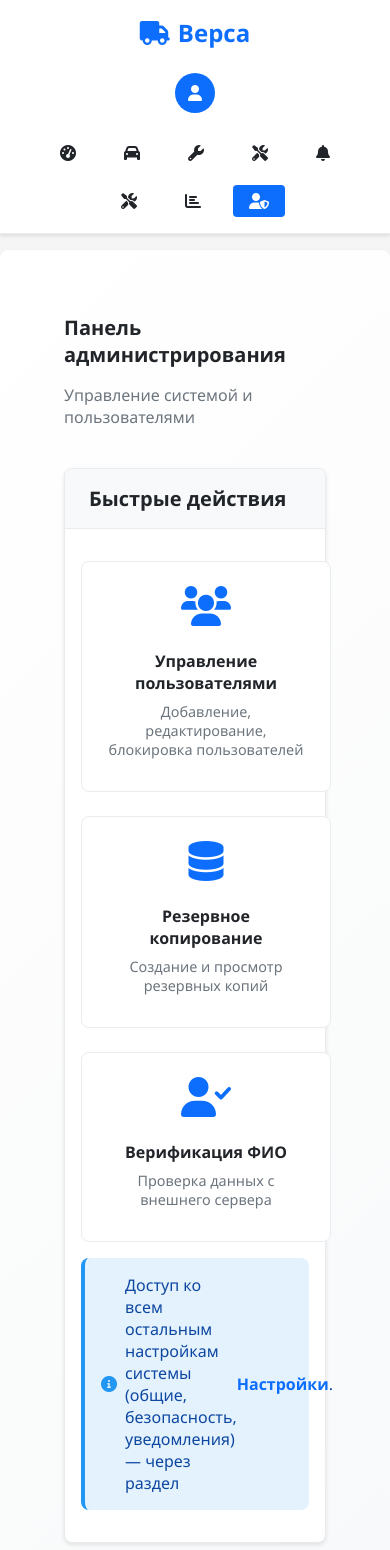
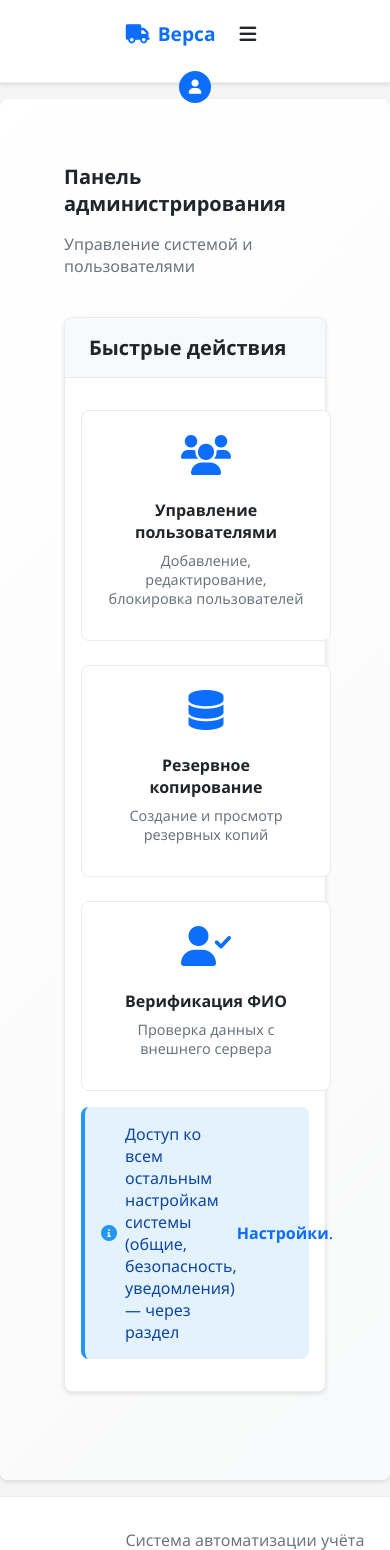
Before and after one commit to V1ct0r-git/VMS-Versa, a Flask app: page /admin in a window 390 px wide. Shown: the top 1550 px of the page. Run offline with Flask 3, Linux system fonts and the light colour scheme; a user stored in the database is signed in; data comes from the database, SQL or seed files in the repository; parts of the project's set-up code (start-up, migrations or seed data) failed here and were passed over.

Commit message:
### Hide navigation buttons by default with toggle button and reduce navbar height
**Title:** Implement collapsible navigation menu with toggle button and compact navbar design

**Key features implemented:**
- Add navigation toggle button (.nav-toggle-btn) in base.html template to control menu visibility
- Modify CSS layout to hide navigation links by default (.nav-links display: none) in layout.css
- Implement JavaScript functionality to show/hide navigation menu on toggle button click
- Reduce navbar height from default to 50px with smaller padding in layout.css
- Restructure navbar layout with flex container (.nav-left) to separate title and toggle button
- Add responsive positioning for navigation links dropdown below compact navbar
- Update main content area to adjust for reduced navbar height in layout.css

The changes implement a more compact header that preserves company branding and user information while hiding navigation controls behind a toggle button, saving vertical screen space.

```diff
--- a/static/css/layout.css
+++ b/static/css/layout.css
@@ -3,14 +3,21 @@
     display: flex;
     justify-content: space-between;
     align-items: center;
-    padding: 1rem 2rem;
+    padding: 0.5rem 1.5rem;
     background-color: white;
     box-shadow: var(--shadow);
     border-bottom: 1px solid var(--border);
+    height: 50px;
+}
+
+.nav-left {
+    display: flex;
+    align-items: center;
+    gap: 1rem;
 }
 
 .nav-title {
-    font-size: 1.5rem;
+    font-size: 1.2rem;
     font-weight: bold;
     color: var(--primary);
     display: flex;
@@ -18,9 +25,42 @@
     gap: 0.5rem;
 }
 
+.nav-toggle-btn {
+    background: none;
+    border: none;
+    cursor: pointer;
+    padding: 0.5rem;
+    color: var(--text);
+    font-size: 1.2rem;
+    display: flex;
+    align-items: center;
+    justify-content: center;
+    border-radius: var(--radius-sm);
+    transition: var(--transition);
+}
+
+.nav-toggle-btn:hover {
+    background: var(--light);
+    color: var(--primary);
+}
+
 .nav-links {
+    display: none;
+    gap: 0.5rem;
+    position: absolute;
+    top: 50px;
+    left: 0;
+    right: 0;
+    background: white;
+    padding: 1rem;
+    box-shadow: var(--shadow);
+    border-bottom: 1px solid var(--border);
+    flex-wrap: wrap;
+    justify-content: center;
+}
+
+.nav-links.show {
     display: flex;
-    gap: 1rem;
 }
 
 .nav-links a {
@@ -61,8 +101,8 @@
     position: relative;
     display: flex;
     align-items: center;
-    gap: 0.75rem;
-    padding: 0.5rem;
+    gap: 0.5rem;
+    padding: 0.25rem 0.5rem;
     border-radius: var(--radius);
     cursor: pointer;
     transition: var(--transition);
@@ -73,14 +113,15 @@
 }
 
 .user-avatar {
-    width: 40px;
-    height: 40px;
+    width: 32px;
+    height: 32px;
     background: var(--primary);
     border-radius: 50%;
     display: flex;
     align-items: center;
     justify-content: center;
     color: white;
+    font-size: 0.9rem;
 }
 
 .user-details {
@@ -90,11 +131,12 @@
 
 .username {
     font-weight: 600;
-    font-size: 0.9rem;
+    font-size: 0.85rem;
+    white-space: nowrap;
 }
 
 .user-role {
-    font-size: 0.8rem;
+    font-size: 0.75rem;
     color: var(--text-light);
 }
 
@@ -206,7 +248,7 @@
 
 main {
     background: linear-gradient(135deg, #ffffff 0%, #f8f9fa 100%);
-    min-height: calc(100vh - 60px);
+    min-height: calc(100vh - 120px);
     padding: 2rem;
     margin: 1rem auto;
     max-width: 1200px; /* Максимальная ширина контента */
--- a/templates/base.html
+++ b/templates/base.html
@@ -11,12 +11,17 @@
 <body>
     <!-- Навигационная панель -->
     <nav class="navbar">
-        <div class="nav-title">
-            <i class="fas fa-truck"></i>
-            <span>Верса</span>
+        <div class="nav-left">
+            <div class="nav-title">
+                <i class="fas fa-truck"></i>
+                <span>Верса</span>
+            </div>
+            <button class="nav-toggle-btn" id="navToggle" title="Показать/скрыть меню">
+                <i class="fas fa-bars"></i>
+            </button>
         </div>
 
-        <div class="nav-links">
+        <div class="nav-links" id="navLinks">
             {% if current_user.role in ['admin', 'manager', 'mechanic'] %}
             <a href="/dashboard" class="nav-link {{ 'active' if request.path == '/dashboard' else '' }}">
                 <i class="fas fa-tachometer-alt"></i>
@@ -156,6 +161,23 @@
                     }
                 }
             });
+
+            // Переключение видимости навигационных кнопок
+            const navToggle = document.getElementById('navToggle');
+            const navLinks = document.getElementById('navLinks');
+
+            if (navToggle && navLinks) {
+                navToggle.addEventListener('click', function() {
+                    navLinks.classList.toggle('show');
+                });
+
+                // Закрытие меню при клике вне его
+                document.addEventListener('click', function(e) {
+                    if (!e.target.closest('.nav-links') && !e.target.closest('.nav-toggle-btn')) {
+                        navLinks.classList.remove('show');
+                    }
+                });
+            }
         });
     </script>
 </body>
```
Also changed, not shown: 1 other file.
